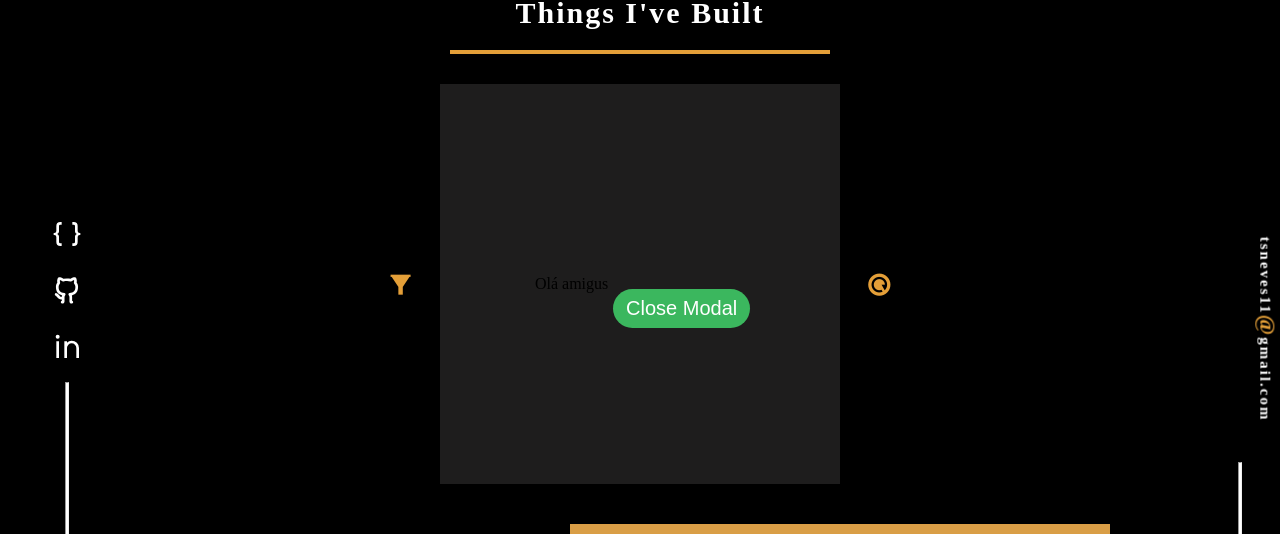
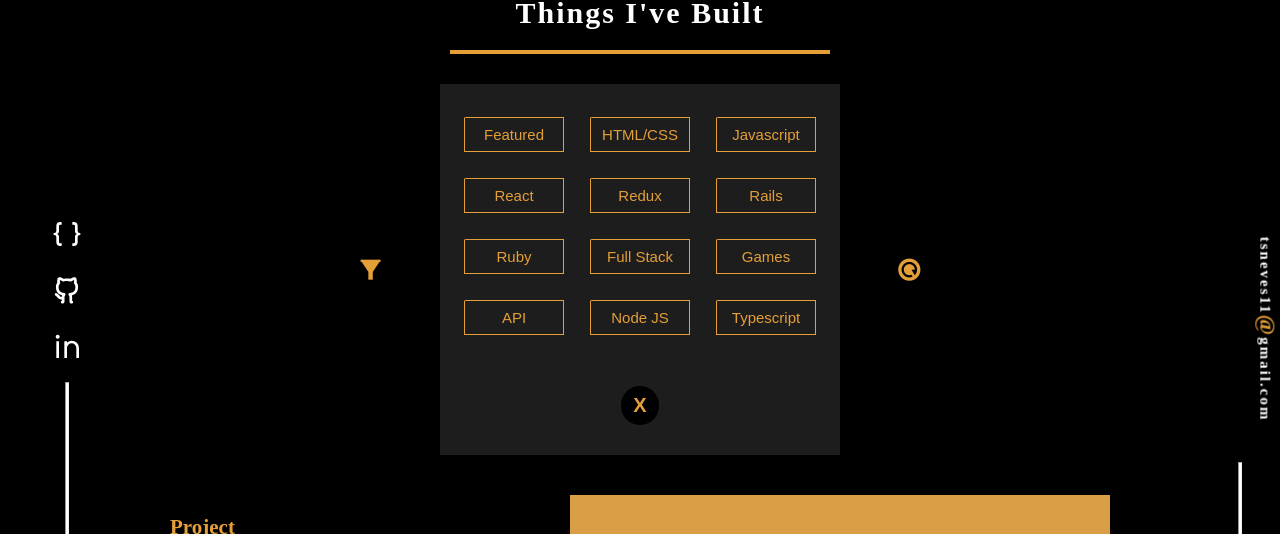
Before and after one commit to thneves/Thales-Next, a Next.js app: page /projects in a window 1280 px wide. Both pictures are taken after a click on the button 610 px from the left and 207 px from the top of the page. Shown: the part 108-642 px from the top of the page. Built offline with nearby package versions, Linux system fonts and the light colour scheme; grey boxes are pictures that could not be loaded.

Commit message:
Add filters option to Modal component

```diff
--- a/components/FilterButtons.tsx
+++ b/components/FilterButtons.tsx
@@ -9,6 +9,7 @@ const StyledDiv = styled.div`
   display: flex;
   justify-content: center;
   gap: 20px;
+  z-index: 0;
 `;
 
 const StyledIcon = styled(motion.button)`
--- a/components/Modal.tsx
+++ b/components/Modal.tsx
@@ -1,53 +1,79 @@
-import { useState } from "react";
 import { AnimatePresence } from "framer-motion";
+import { useRouter } from "next/router";
 import styled from "styled-components";
 import { motion } from "framer-motion";
 import { colors } from "../constants/styledVariables";
+import { projects } from "../constants/projects";
+import { tags } from "../constants/tags";
+import {Tags, StyledDivTags} from "./Search";
 
 const ModalBox = styled(motion.div)`
   position: relative;
   z-index: 2;
   width: 400px;
-  height: 400px;
+  margin: 0 30px;
+  padding: 30px 0;
   display: flex;
+  flex-direction: column;
   justify-content: center;
   align-items: center;
   background-color: ${colors.darkColor};
 `;
 
-const ModalContent = styled(motion.div)`
-  padding: 5px;
-`;
-
 const ToggleBtn = styled(motion.button)`
   cursor: pointer;
   font-size: 20px;
-  color: #fff;
+  font-weight: bold;
+  color: ${colors.primaryColor};
   padding: 0.5rem 0.8rem;
   margin-top: 3rem;
-  background: #3bb75e;
+  background: ${colors.darkerColor};
   text-decoration: none;
   border: none;
+  font-family: TypeWritter, sans-serif;
   border-radius: 50px;
 `;
 
 const Modal = ({ showModal, closeModal }: any) => {
+
+  const router = useRouter();
+
+  const handleSearchTag = (event: any) => {
+    event.preventDefault();
+    let currentTag = event.target.innerText.toLowerCase();
+    projects.map((project) => {
+      project.searchTags.includes(currentTag) ? project.featured = true : project.featured = false;
+    })
+    // console.log(currentTag);
+    router.push('/projects');
+  }
+
   return (
     <AnimatePresence>
         {showModal && (
           <ModalBox
-            initial={{opacity:0, y: 60, scale: 0.5}}
+            initial={{opacity:0, y: 200, scale: 0.2}}
             animate={{ opacity:1, y: 0, scale: 1}}
             transition={{ type:"sprng", stiffness: 300}}
-            exit={{ opacity: 0, scale: 0.5, transition: { duration: 0.6 }}}
+            exit={{ opacity: 0, scale: 0.5, transition: { duration: 0.7 }}}
           >
-            <ModalContent
-              initial={{ y: -30, opacity: 0 }}
-              animate={{ y: 0, opacity: 1, transition: { delay: 0.5 }}}
-            >
-              <p>Olá amigus</p>
-            </ModalContent>
-            <ToggleBtn onClick={closeModal}>Close Modal</ToggleBtn>
+
+                      <StyledDivTags>
+                    {tags.map((item, index) => {
+                      return (
+                        <Tags
+                          key={index}
+                          onClick={handleSearchTag}
+                          initial={{ y: 100 }}
+                          animate={{ y: 0 }}
+                          transition={{ duration: 0.8 }}
+                        >
+                          {item}
+                        </Tags>
+                      );
+                    })}
+                  </StyledDivTags>
+            <ToggleBtn onClick={closeModal}>X</ToggleBtn>
           </ModalBox>
         )}
       </AnimatePresence>
--- a/components/Search.tsx
+++ b/components/Search.tsx
@@ -16,7 +16,7 @@ const SearchBox = styled.div`
   max-width: 540px;
 `;
 
-const Tags = styled(motion.button)`
+export const Tags = styled(motion.button)`
   width: 100px;
   padding: 8px;
   margin: 3px;
@@ -49,7 +49,7 @@ const StyledIcon2 = styled(FaSearch)`
   }
 `;
 
-const StyledDivTags = styled.div`
+export const StyledDivTags = styled.div`
   display: grid;
   grid-template-columns: 1fr 1fr 1fr;
   grid-gap: 20px;
```
